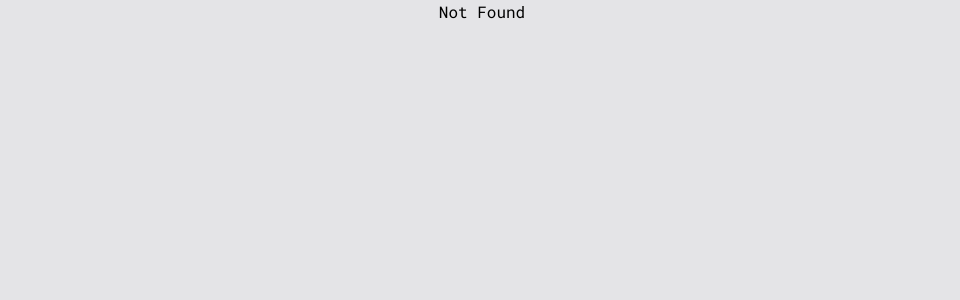
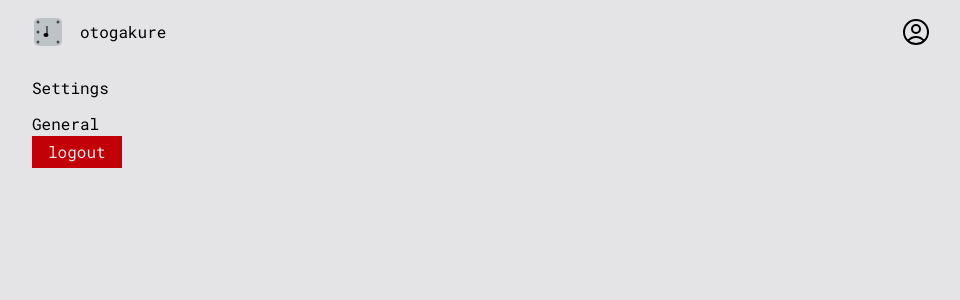
Before and after one commit to kinowashere/otogakure, a React (Vite) app: page /app/settings in a window 1280 px wide. Shown: the top 300 px of the page, without its empty margins (158-1118 px from the left). Built offline with nearby package versions, Linux system fonts and the light colour scheme.

Commit message:
app settings

```diff
--- a/src/auth/context.tsx
+++ b/src/auth/context.tsx
@@ -1,8 +1,12 @@
 import { createContext, ReactNode, useContext } from "react";
 import { useSpotifyAuth } from "../spotify/auth/useSpotifyAuth";
 import { AuthKeys, AuthToken } from "../spotify/auth/types";
-import { useGetCurrentUserProfile } from "../spotify/web/api/users/getCurrentUserProfile";
+import {
+  GET_CURRENT_USER_PROFILE_QUERY_KEY,
+  useGetCurrentUserProfile,
+} from "../spotify/web/api/users/getCurrentUserProfile";
 import { CurrentUserProfile } from "../spotify/web/api/api";
+import { useQueryClient } from "@tanstack/react-query";
 
 export type AuthContext = {
   isAuthenticated: boolean;
@@ -12,17 +16,33 @@ export type AuthContext = {
   fetchAuthToken: (code: string) => void;
   authLink: string | null;
   currentUserProfile: CurrentUserProfile | null;
+  logout: () => void;
 };
 
 const AuthContext = createContext<AuthContext | null>(null);
 
 export const AuthProvider = ({ children }: { children: ReactNode }) => {
-  const { authToken, fetchAuthToken, spotifyKeys, storeKeys, authLink } =
-    useSpotifyAuth();
+  const {
+    authToken,
+    fetchAuthToken,
+    spotifyKeys,
+    storeKeys,
+    authLink,
+    logout: logoutSpotify,
+  } = useSpotifyAuth();
   const accessToken = authToken?.accessToken || null;
   const { data } = useGetCurrentUserProfile(accessToken);
+  const queryClient = useQueryClient();
+
   const isAuthenticated = !!data?.data.uri;
   const currentUserProfile = data?.data || null;
+  const logout = () => {
+    logoutSpotify();
+    queryClient.invalidateQueries({
+      queryKey: [GET_CURRENT_USER_PROFILE_QUERY_KEY],
+    });
+    window.location.assign(window.location.origin);
+  };
   return (
     <AuthContext
       value={{
@@ -33,6 +53,7 @@ export const AuthProvider = ({ children }: { children: ReactNode }) => {
         fetchAuthToken,
         authLink,
         currentUserProfile,
+        logout,
       }}
     >
       {children}
--- a/src/auth/loginScreen.tsx
+++ b/src/auth/loginScreen.tsx
@@ -2,6 +2,7 @@ import { ChangeEvent, FormEvent, HTMLInputTypeAttribute } from "react";
 import { AuthKeys } from "../spotify/auth/types";
 import { useAuth } from "./context";
 import { useForm } from "@tanstack/react-form";
+import { Link } from "@tanstack/react-router";
 
 type InputProps = {
   labelText: string;
@@ -17,7 +18,7 @@ const Input = ({ labelText, value, onChange, type, errors }: InputProps) => {
       <input
         value={value}
         type={type}
-        className="bg-zinc-200 text-zinc-900"
+        className="bg-zinc-50 text-zinc-900"
         onChange={onChange}
       />
       {errors && (
@@ -135,9 +136,17 @@ const SpotifyLoginButton = () => {
 
 export const LoginScreen = () => {
   const { spotifyKeys, authToken, currentUserProfile } = useAuth();
+  const displayText = currentUserProfile?.display_name
+    ? `go to the app as ${currentUserProfile?.display_name}`
+    : "go to the app";
   if (currentUserProfile) {
     return (
-      <p>Hello, {currentUserProfile.display_name || currentUserProfile.uri}</p>
+      <Link
+        to="/app/settings"
+        className="bg-green-600 text-zinc-200 px-2 py-1 rounded"
+      >
+        {displayText}
+      </Link>
     );
   }
   if (!spotifyKeys) {
--- /dev/null
+++ b/src/common/icons/UserCircle.tsx
@@ -0,0 +1,20 @@
+import { CommonIconProps } from "./types";
+
+export const UserCircle = (props: CommonIconProps) => {
+  return (
+    <svg
+      xmlns="http://www.w3.org/2000/svg"
+      fill="none"
+      viewBox="0 0 24 24"
+      stroke-width="1.5"
+      stroke="currentColor"
+      {...props}
+    >
+      <path
+        stroke-linecap="round"
+        stroke-linejoin="round"
+        d="M17.982 18.725A7.488 7.488 0 0 0 12 15.75a7.488 7.488 0 0 0-5.982 2.975m11.963 0a9 9 0 1 0-11.963 0m11.963 0A8.966 8.966 0 0 1 12 21a8.966 8.966 0 0 1-5.982-2.275M15 9.75a3 3 0 1 1-6 0 3 3 0 0 1 6 0Z"
+      />
+    </svg>
+  );
+};
--- /dev/null
+++ b/src/common/icons/types.ts
@@ -0,0 +1,3 @@
+import { SVGProps } from "react";
+
+export type CommonIconProps = SVGProps<SVGSVGElement>;
--- a/src/routeTree.gen.ts
+++ b/src/routeTree.gen.ts
@@ -11,10 +11,18 @@
 // Import Routes
 
 import { Route as rootRoute } from './routes/__root'
+import { Route as AppImport } from './routes/app'
 import { Route as IndexImport } from './routes/index'
 import { Route as AuthCallbackImport } from './routes/auth/callback'
+import { Route as AppSettingsImport } from './routes/app/settings'
 
 // Create/Update Routes
+
+const AppRoute = AppImport.update({
+  id: '/app',
+  path: '/app',
+  getParentRoute: () => rootRoute,
+} as any)
 
 const IndexRoute = IndexImport.update({
   id: '/',
@@ -28,6 +36,12 @@ const AuthCallbackRoute = AuthCallbackImport.update({
   getParentRoute: () => rootRoute,
 } as any)
 
+const AppSettingsRoute = AppSettingsImport.update({
+  id: '/settings',
+  path: '/settings',
+  getParentRoute: () => AppRoute,
+} as any)
+
 // Populate the FileRoutesByPath interface
 
 declare module '@tanstack/react-router' {
@@ -38,6 +52,20 @@ declare module '@tanstack/react-router' {
       fullPath: '/'
       preLoaderRoute: typeof IndexImport
       parentRoute: typeof rootRoute
+    }
+    '/app': {
+      id: '/app'
+      path: '/app'
+      fullPath: '/app'
+      preLoaderRoute: typeof AppImport
+      parentRoute: typeof rootRoute
+    }
+    '/app/settings': {
+      id: '/app/settings'
+      path: '/settings'
+      fullPath: '/app/settings'
+      preLoaderRoute: typeof AppSettingsImport
+      parentRoute: typeof AppImport
     }
     '/auth/callback': {
       id: '/auth/callback'
@@ -51,38 +79,56 @@ declare module '@tanstack/react-router' {
 
 // Create and export the route tree
 
+interface AppRouteChildren {
+  AppSettingsRoute: typeof AppSettingsRoute
+}
+
+const AppRouteChildren: AppRouteChildren = {
+  AppSettingsRoute: AppSettingsRoute,
+}
+
+const AppRouteWithChildren = AppRoute._addFileChildren(AppRouteChildren)
+
 export interface FileRoutesByFullPath {
   '/': typeof IndexRoute
+  '/app': typeof AppRouteWithChildren
+  '/app/settings': typeof AppSettingsRoute
   '/auth/callback': typeof AuthCallbackRoute
 }
 
 export interface FileRoutesByTo {
   '/': typeof IndexRoute
+  '/app': typeof AppRouteWithChildren
+  '/app/settings': typeof AppSettingsRoute
   '/auth/callback': typeof AuthCallbackRoute
 }
 
 export interface FileRoutesById {
   __root__: typeof rootRoute
   '/': typeof IndexRoute
+  '/app': typeof AppRouteWithChildren
+  '/app/settings': typeof AppSettingsRoute
   '/auth/callback': typeof AuthCallbackRoute
 }
 
 export interface FileRouteTypes {
   fileRoutesByFullPath: FileRoutesByFullPath
-  fullPaths: '/' | '/auth/callback'
+  fullPaths: '/' | '/app' | '/app/settings' | '/auth/callback'
   fileRoutesByTo: FileRoutesByTo
-  to: '/' | '/auth/callback'
-  id: '__root__' | '/' | '/auth/callback'
+  to: '/' | '/app' | '/app/settings' | '/auth/callback'
+  id: '__root__' | '/' | '/app' | '/app/settings' | '/auth/callback'
   fileRoutesById: FileRoutesById
 }
 
 export interface RootRouteChildren {
   IndexRoute: typeof IndexRoute
+  AppRoute: typeof AppRouteWithChildren
   AuthCallbackRoute: typeof AuthCallbackRoute
 }
 
 const rootRouteChildren: RootRouteChildren = {
   IndexRoute: IndexRoute,
+  AppRoute: AppRouteWithChildren,
   AuthCallbackRoute: AuthCallbackRoute,
 }
 
@@ -97,11 +143,22 @@ export const routeTree = rootRoute
       "filePath": "__root.tsx",
       "children": [
         "/",
+        "/app",
         "/auth/callback"
       ]
     },
     "/": {
       "filePath": "index.tsx"
+    },
+    "/app": {
+      "filePath": "app.tsx",
+      "children": [
+        "/app/settings"
+      ]
+    },
+    "/app/settings": {
+      "filePath": "app/settings.tsx",
+      "parent": "/app"
     },
     "/auth/callback": {
       "filePath": "auth/callback.tsx"
--- /dev/null
+++ b/src/routes/app.tsx
@@ -0,0 +1,46 @@
+import { createFileRoute, Link, Outlet } from "@tanstack/react-router";
+import { useAuth } from "../auth/context";
+import { getImage } from "../spotify/utils";
+import { UserCircle } from "../common/icons/UserCircle";
+
+type UserIconProps = {
+  className: string;
+};
+
+const UserIcon = ({ className }: UserIconProps) => {
+  const { currentUserProfile } = useAuth();
+  const iconUrl = getImage(currentUserProfile?.images || [], "smallest");
+  switch (iconUrl) {
+    case null:
+      return <UserCircle className={className} />;
+    default:
+      return <img src={iconUrl.url} className={className} />;
+  }
+};
+
+const Header = () => {
+  return (
+    <header className="py-4 flex justify-between">
+      <Link to="/app" className="flex space-x-4 items-center">
+        <img src="/favicon.svg" className="w-8 h-8" />
+        <p>otogakure</p>
+      </Link>
+      <Link to="/app/settings">
+        <UserIcon className="w-8 h-8 rounded" />
+      </Link>
+    </header>
+  );
+};
+
+const RouteComponent = () => {
+  return (
+    <div className="flex flex-col space-y-3 min-w-[900px]">
+      <Header />
+      <Outlet />
+    </div>
+  );
+};
+
+export const Route = createFileRoute("/app")({
+  component: RouteComponent,
+});
--- /dev/null
+++ b/src/routes/app/settings.tsx
@@ -0,0 +1,25 @@
+import { createFileRoute } from "@tanstack/react-router";
+import { useAuth } from "../../auth/context";
+
+const RouteComponent = () => {
+  const { logout } = useAuth();
+  return (
+    <main className="flex flex-col space-y-3">
+      <h1>Settings</h1>
+      <section>
+        <h2>General</h2>
+        <button
+          type="button"
+          onClick={logout}
+          className="bg-red-700 text-zinc-200 cursor-pointer px-4 py-1"
+        >
+          logout
+        </button>
+      </section>
+    </main>
+  );
+};
+
+export const Route = createFileRoute("/app/settings")({
+  component: RouteComponent,
+});
--- a/src/routes/auth/callback.tsx
+++ b/src/routes/auth/callback.tsx
@@ -7,7 +7,7 @@ const RouteComponent = () => {
   const navigate = useNavigate();
   useEffect(() => {
     if (isAuthenticated) {
-      navigate({ to: "/" });
+      navigate({ to: "/app/settings" });
     }
   }, [isAuthenticated]);
   return null;
--- a/src/spotify/auth/useSpotifyAuth.tsx
+++ b/src/spotify/auth/useSpotifyAuth.tsx
@@ -171,11 +171,17 @@ export const useSpotifyAuth = () => {
     });
   };
 
+  const logout = () => {
+    setAndStoreAuthToken(null);
+    setAndStoreSpotifyKeys(null);
+  };
+
   return {
     authToken,
     fetchAuthToken,
     spotifyKeys,
     storeKeys: setAndStoreSpotifyKeys,
     authLink,
+    logout,
   };
 };
--- a/src/spotify/utils.ts
+++ b/src/spotify/utils.ts
@@ -1,3 +1,5 @@
+import { SpotifyImage } from "./web/api/api";
+
 export const uriToId = (uri: string) => {
   const [_spotify, _type, id] = uri.split(":");
   return id;
@@ -7,3 +9,22 @@ export const getBasicKey = (
   spotifyClientId: string,
   spotifyClientSecret: string,
 ) => btoa(spotifyClientId + ":" + spotifyClientSecret);
+
+export const getImage = (
+  images: SpotifyImage[],
+  size: "largest" | "medium" | "smallest",
+) => {
+  if (!images.length) {
+    return null;
+  }
+  const sorted = images.sort((a, b) => a.width - b.width);
+  switch (size) {
+    case "largest":
+      return sorted[sorted.length - 1];
+    case "smallest":
+      return sorted[0];
+    case "medium":
+      const i = Math.floor(images.length / 2);
+      return sorted[i];
+  }
+};
```
Also changed, not shown: 1 other file (tests, documents, lock files or other folders).
